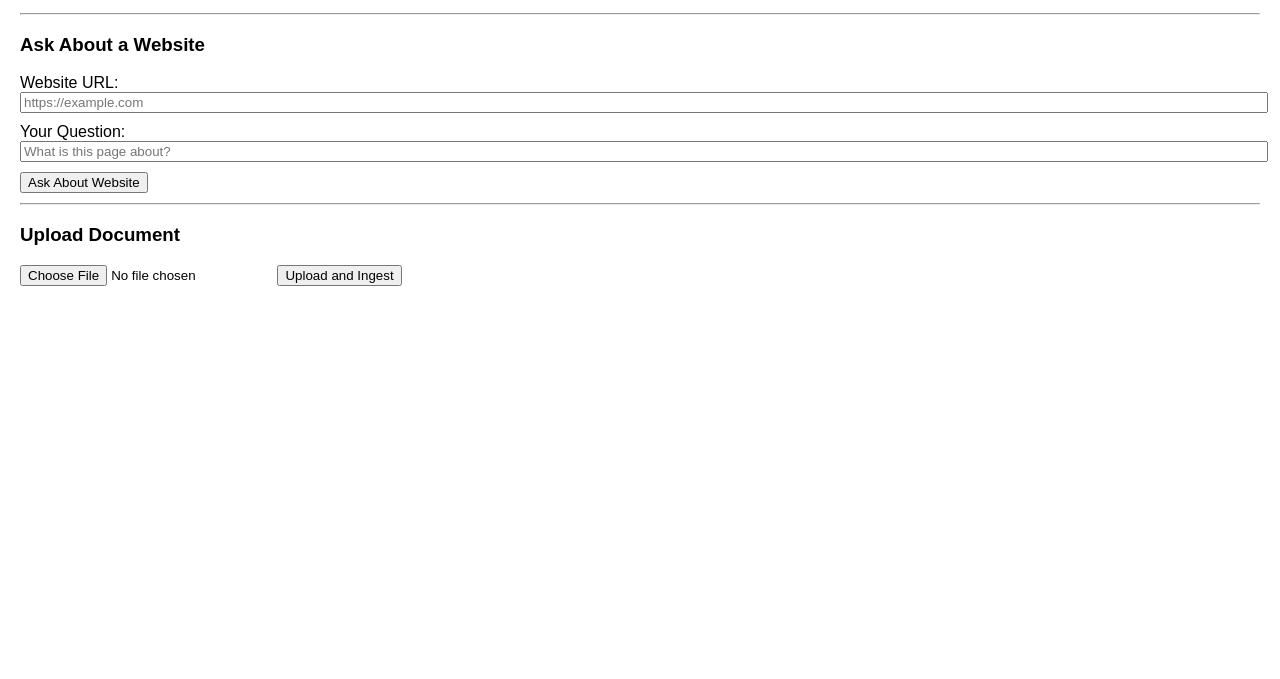
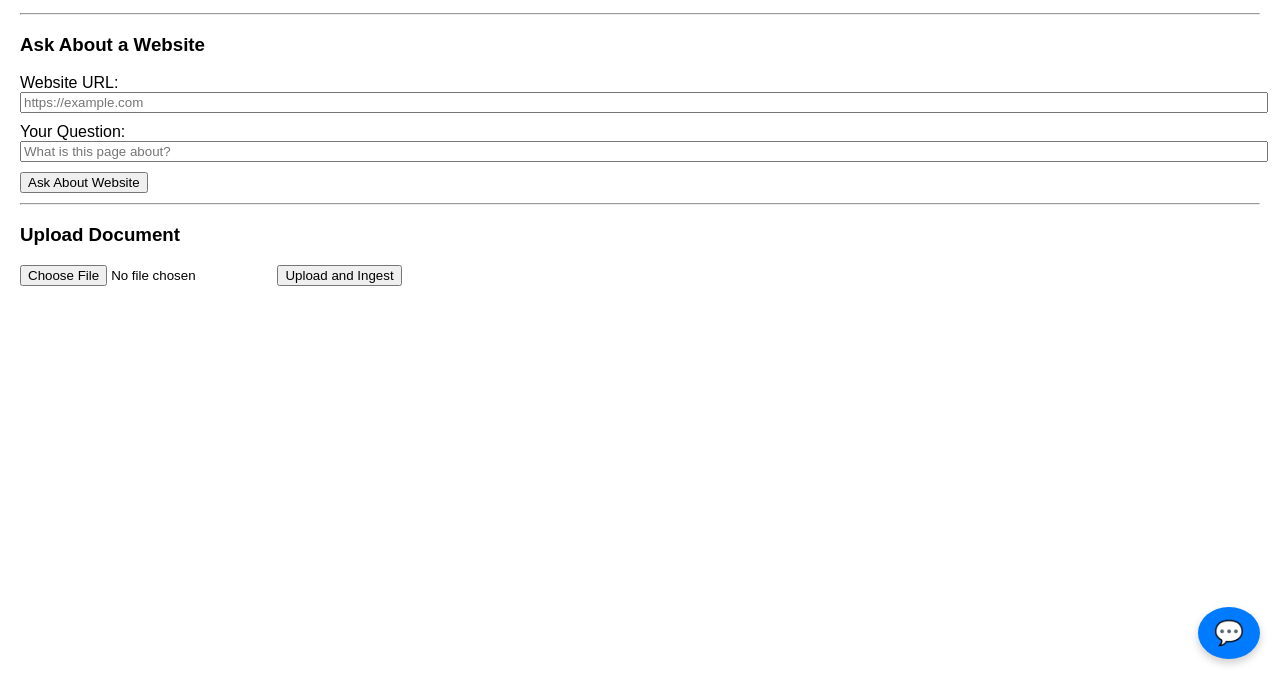
Before and after one commit to tsyed1409/ai-chatbot-frontend, a plain HTML site: page index.html in a window 1280 px wide. Shown: the part 121-800 px from the top of the page. Drawn offline with Linux system fonts and the light colour scheme.

```diff
--- a/index.html
+++ b/index.html
@@ -9,6 +9,10 @@
 <body>
   <h1>Welcome to My Website</h1>
   <p>This site has an AI assistant in the corner. Ask anything!</p>
+
+<!-- ✅ Chat Button (floating icon) -->
+<div id="chat-button">💬</div>
+
 
   <!-- Chatbot Widget -->
   <div id="chat-box" class="hidden">
```
